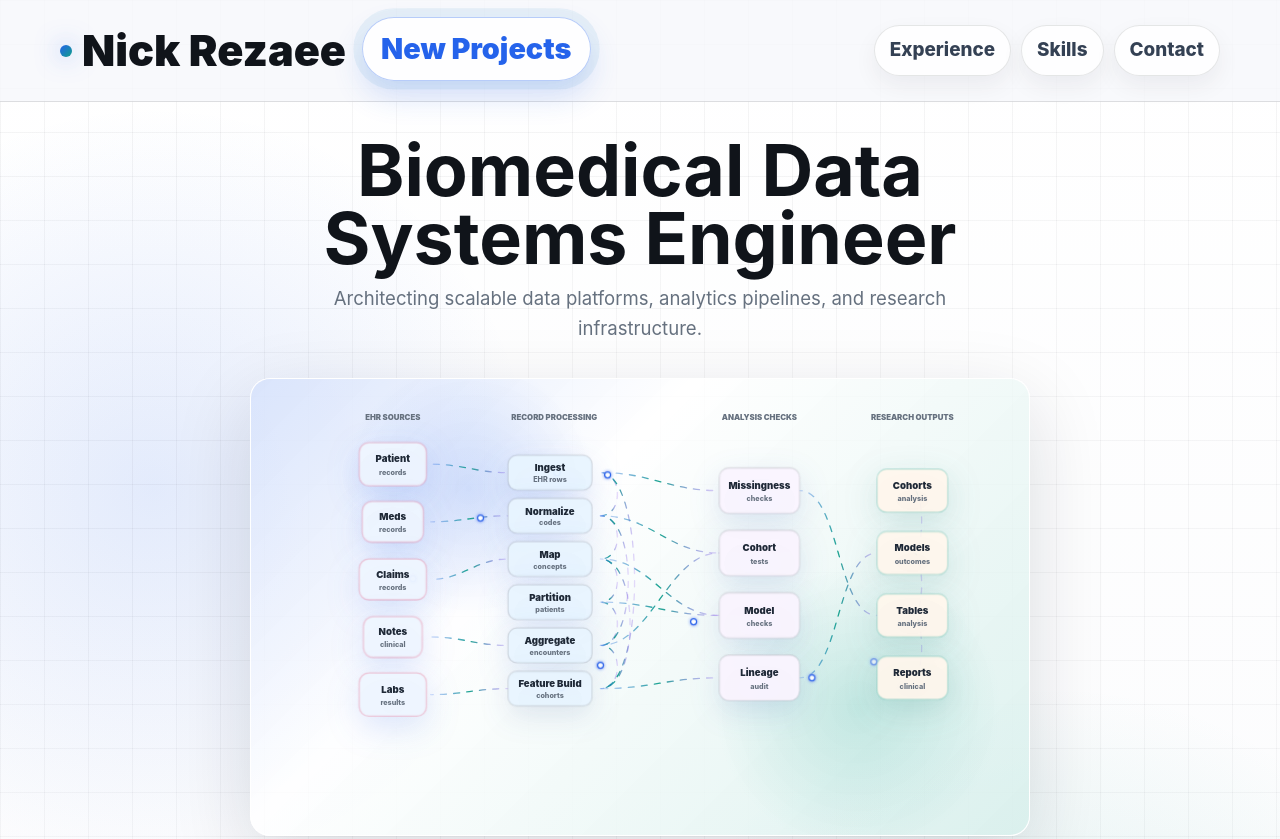
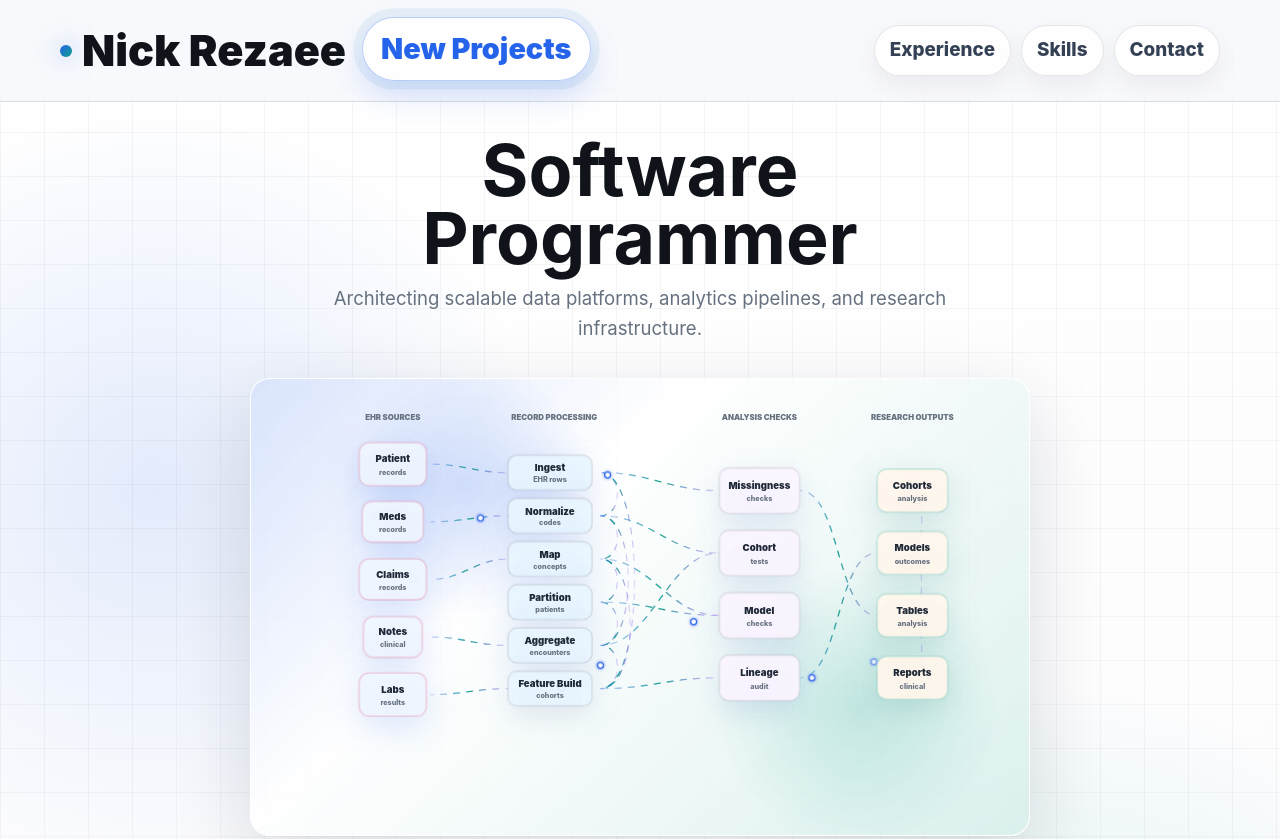
Before and after one commit to resace3/resace3.github.io, a website: page index.html in a window 1280 px wide. Shown: the top 839 px of the page. Drawn offline with Linux system fonts and the light colour scheme.

Commit message:
Rename hero heading to Software Programmer
Co-Authored-By: Claude Opus 5 <noreply@anthropic.com>

```diff
--- a/index.html
+++ b/index.html
@@ -25,7 +25,7 @@
   <main id="top">
     <section class="hero">
       <div class="hero-copy">
-        <h1 class="reveal"><span class="title-line">Biomedical Data</span><br><span class="title-line">Systems Engineer</span></h1>
+        <h1 class="reveal"><span class="title-line">Software</span><br><span class="title-line">Programmer</span></h1>
         <p class="lede">
           Architecting scalable data platforms, analytics pipelines, and research infrastructure.
         </p>
```
Also changed, not shown: tests/browser/site.spec.js (+1 -1 lines).
